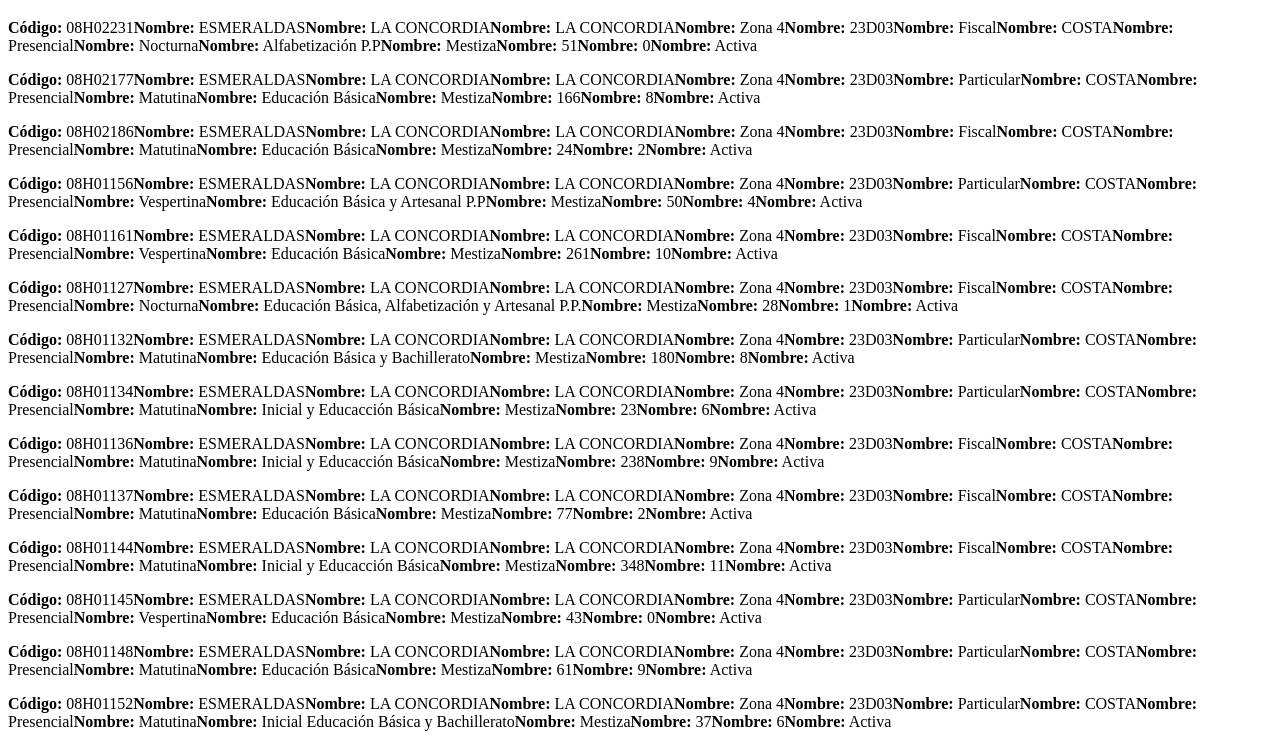
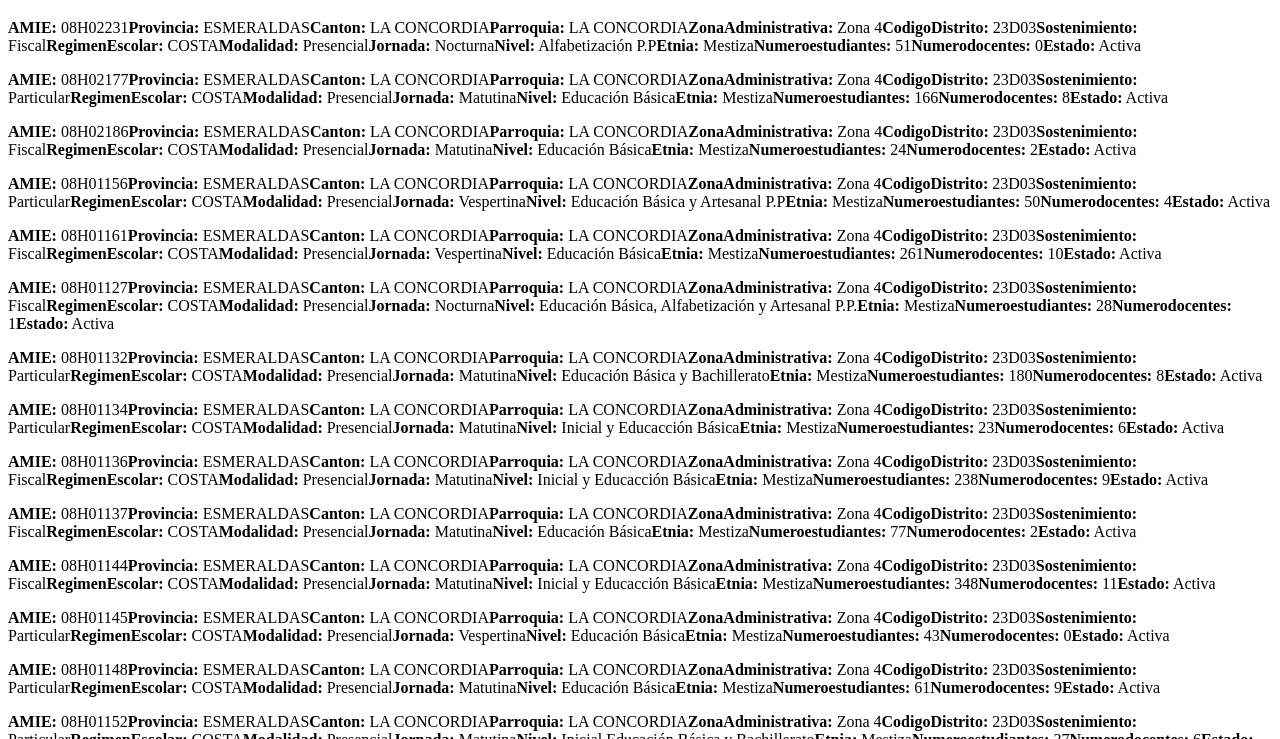
Before and after one commit to PlataformasWeb-P-AA2025/clase03-1bim-santyago0, a plain HTML site: page ejercicio/ejercicio.html in a window 1280 px wide. Both pictures are taken after a click on the button "Obtener información". Shown: the part 61-800 px from the top of the page. Drawn offline with nearby package versions, Linux system fonts and the light colour scheme.

Commit message:
Correccion de etiquetas

```diff
--- a/ejercicio/ejercicio.html
+++ b/ejercicio/ejercicio.html
@@ -38,21 +38,21 @@
                 console.log(data[i].Numeroestudiantes);
                 console.log(data[i].Numerodocentes);
                 console.log(data[i].Estado);
-                $('#mensajeFinal').append("<p> " + "<b>Código:</b> " + data[i].AMIE +
-                	"<b>Nombre:</b> " + data[i].Provincia +
-                	"<b>Nombre:</b> " + data[i].Canton +
-                	"<b>Nombre:</b> " + data[i].Parroquia +
-                	"<b>Nombre:</b> " + data[i].ZonaAdministrativa +
-                	"<b>Nombre:</b> " + data[i].CodigoDistrito +
-                	"<b>Nombre:</b> " + data[i].Sostenimiento +
-                	"<b>Nombre:</b> " + data[i].RegimenEscolar +
-                	"<b>Nombre:</b> " + data[i].Modalidad +
-                	"<b>Nombre:</b> " + data[i].Jornada +
-                	"<b>Nombre:</b> " + data[i].Nivel +
-                	"<b>Nombre:</b> " + data[i].Etnia +
-                	"<b>Nombre:</b> " + data[i].Numeroestudiantes +
-                	"<b>Nombre:</b> " + data[i].Numerodocentes +
-                	"<b>Nombre:</b> " + data[i].Estado + "</p>");
+                $('#mensajeFinal').append("<p> " + "<b>AMIE:</b> " + data[i].AMIE +
+                	"<b>Provincia:</b> " + data[i].Provincia +
+                	"<b>Canton:</b> " + data[i].Canton +
+                	"<b>Parroquia:</b> " + data[i].Parroquia +
+                	"<b>ZonaAdministrativa:</b> " + data[i].ZonaAdministrativa +
+                	"<b>CodigoDistrito:</b> " + data[i].CodigoDistrito +
+                	"<b>Sostenimiento:</b> " + data[i].Sostenimiento +
+                	"<b>RegimenEscolar:</b> " + data[i].RegimenEscolar +
+                	"<b>Modalidad:</b> " + data[i].Modalidad +
+                	"<b>Jornada:</b> " + data[i].Jornada +
+                	"<b>Nivel:</b> " + data[i].Nivel +
+                	"<b>Etnia:</b> " + data[i].Etnia +
+                	"<b>Numeroestudiantes:</b> " + data[i].Numeroestudiantes +
+                	"<b>Numerodocentes:</b> " + data[i].Numerodocentes +
+                	"<b>Estado:</b> " + data[i].Estado + "</p>");
               }
             });
       });
```
